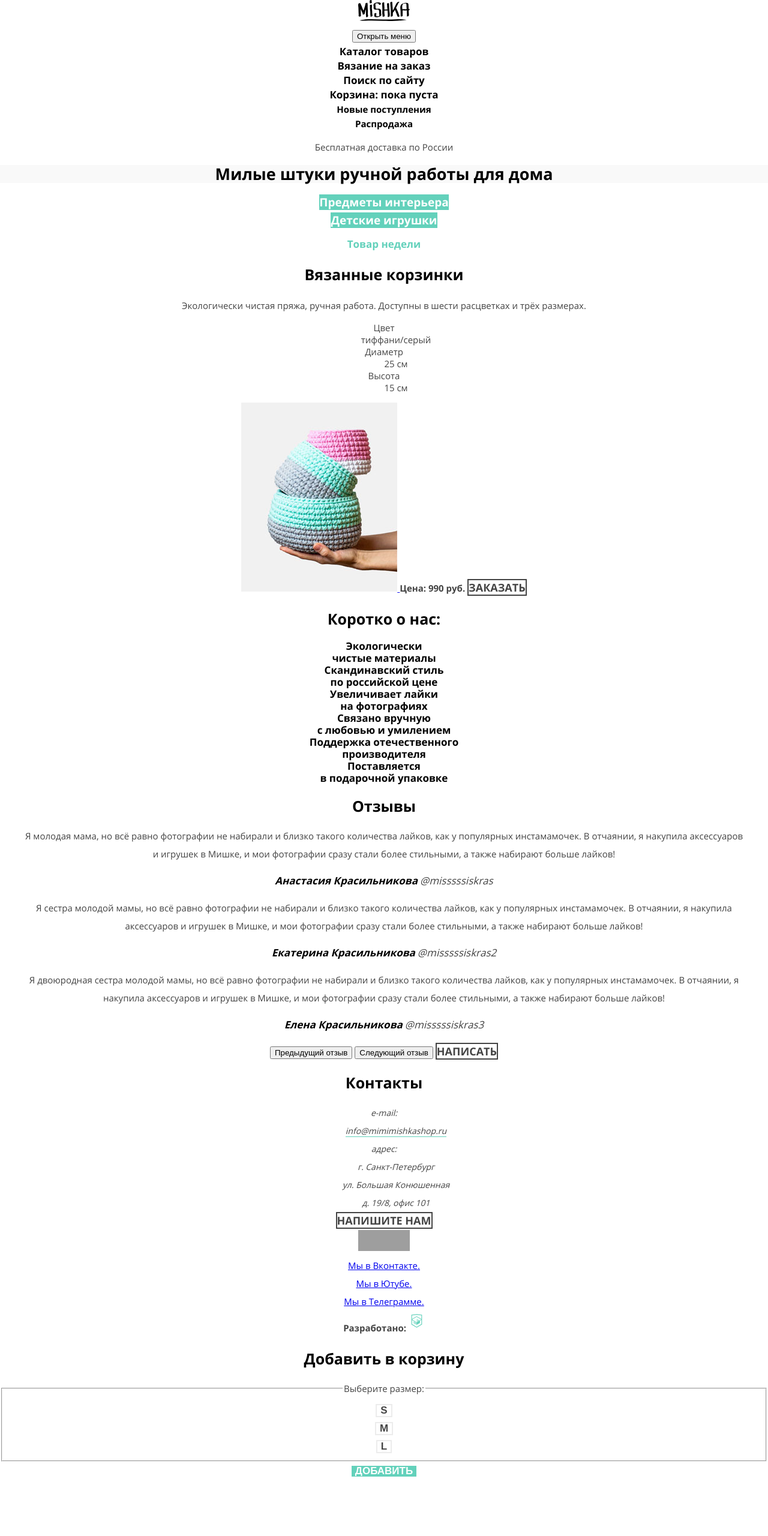
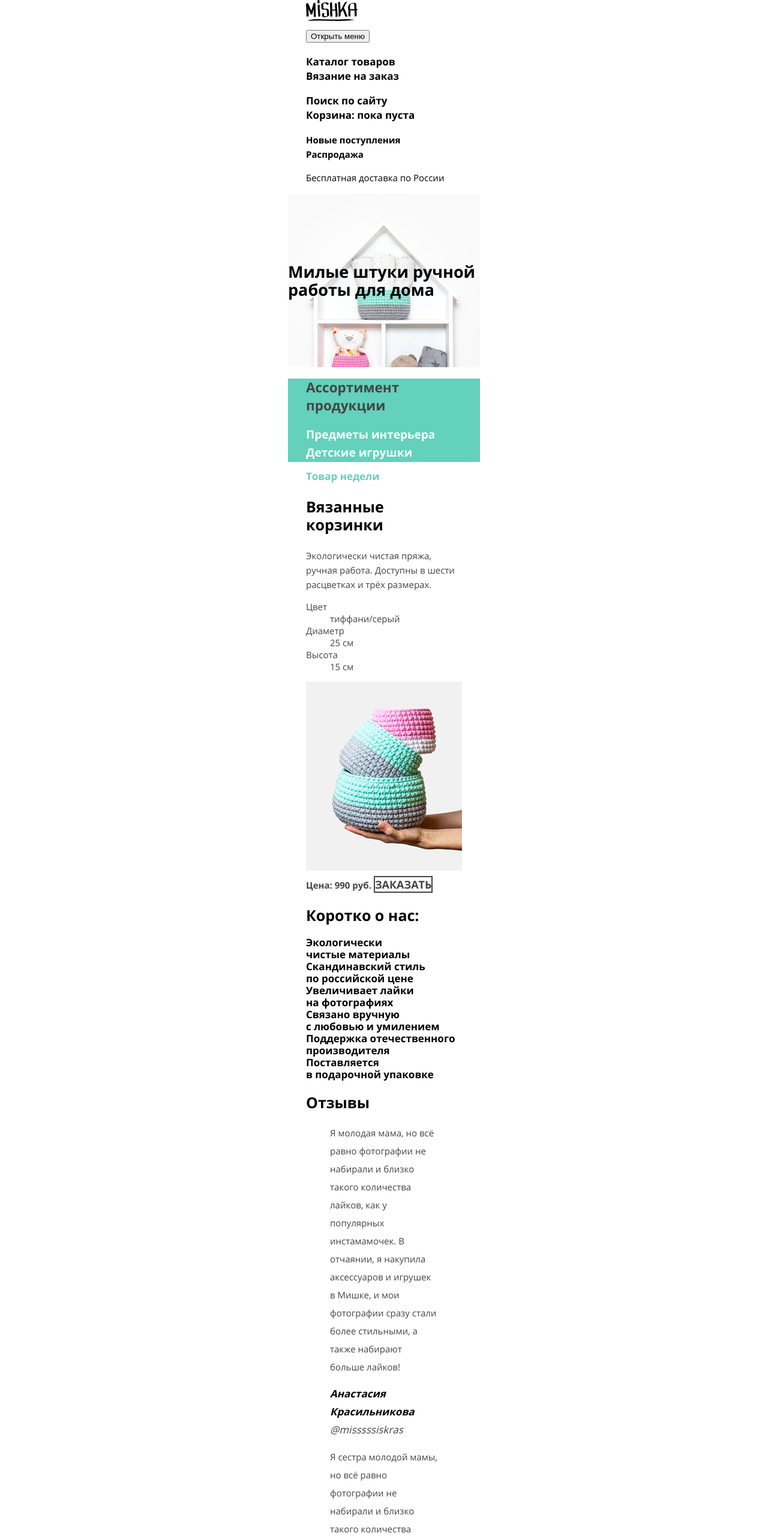
Before and after one commit to htmlacademy-adaptive/2214347-mishka-28, a plain HTML site: page 3/index.html in a window 1280 px wide. Shown: the top 2560 px of the page at 60% size. Before the commit the page ends 2466 px from the top, so only its background shows below. Drawn offline with Linux system fonts and the light colour scheme; grey boxes are pictures that could not be loaded.

Commit message:
:heavy_check_mark: Сборка #3

```diff
--- a/3/css/style.css
+++ b/3/css/style.css
@@ -13,10 +13,22 @@
   font-style: normal;
   font-display: swap;
 }
+body {
+  font-family: "Open Sans", sans-serif;
+  font-size: 15px;
+  line-height: 30px;
+  font-weight: 400;
+  color: #444444;
+}
+
+img {
+  max-width: 100%;
+  height: auto;
+}
+
 .page {
   /* Позиционирование */
   /* Блочная модель */
-  height: 100%;
   /* Типографика */
   /* Оформление */
 }
@@ -24,38 +36,34 @@
 .page__body {
   /* Позиционирование */
   /* Блочная модель */
-  margin: 0;
-  height: 100%;
+  display: grid;
+  grid-template-rows: min-content 1fr min-content;
+  min-height: 100vh;
+  margin: 0 auto;
+  width: 320px;
   /* Типографика */
-  font-size: 15px;
-  font-weight: 400;
-  line-height: 30px;
-  color: #444444;
-  font-family: "Open Sans", sans-serif;
-  text-align: center;
   /* Оформление */
-  background-color: #ffffff;
 }
 
 .page__header {
   /* Позиционирование */
   /* Блочная модель */
+  margin: 0 30px;
+  padding: 0;
   /* Типографика */
   /* Оформление */
 }
 
 .page__footer {
   /* Позиционирование */
-  position: sticky;
-  top: 100vh;
   /* Блочная модель */
+  margin: 0 30px;
+  padding: 0;
   /* Типографика */
   /* Оформление */
 }
 
 .main-header {
-  /* Позиционирование */
-  /* Блочная модель */
   /* Типографика */
   color: #000000;
   /* Оформление */
@@ -70,8 +78,6 @@
 }
 
 .logo {
-  /* Позиционирование */
-  /* Блочная модель */
   /* Типографика */
   text-decoration: none;
   /* Оформление */
@@ -85,8 +91,6 @@
 }
 
 .main-nav {
-  /* Позиционирование */
-  /* Блочная модель */
   /* Типографика */
   /* Оформление */
 }
@@ -108,9 +112,8 @@
 .main-nav__list {
   /* Позиционирование */
   /* Блочная модель */
+  list-style-type: none;
   padding: 0;
-  margin: 0;
-  list-style-type: none;
   /* Типографика */
   /* Оформление */
 }
@@ -118,17 +121,15 @@
 .main-nav__notification {
   /* Позиционирование */
   /* Блочная модель */
-  /* Типографика */
+  line-height: 24px;
   /* Оформление */
 }
 
 .site-list {
-  /* Позиционирование */
-  /* Блочная модель */
   /* Типографика */
   font-size: 17px;
+  line-height: 24px;
   font-weight: 700;
-  line-height: 24px;
   color: #000000;
   /* Оформление */
 }
@@ -141,27 +142,23 @@
 }
 
 .nav-link {
-  /* Позиционирование */
-  /* Блочная модель */
   /* Типографика */
   font-size: 17px;
+  line-height: 24px;
   font-weight: 700;
-  line-height: 24px;
   color: #000000;
   text-decoration: none;
   /* Оформление */
 }
-.nav-link--font-size {
+.nav-link--additional {
   font-size: 15px;
 }
 
 .user-list {
-  /* Позиционирование */
-  /* Блочная модель */
   /* Типографика */
   font-size: 17px;
+  line-height: 24px;
   font-weight: 700;
-  line-height: 24px;
   color: #000000;
   /* Оформление */
 }
@@ -174,12 +171,10 @@
 }
 
 .news-list {
-  /* Позиционирование */
-  /* Блочная модель */
   /* Типографика */
   font-size: 15px;
+  line-height: 24px;
   font-weight: 700;
-  line-height: 24px;
   color: #000000;
   /* Оформление */
 }
@@ -191,27 +186,12 @@
   /* Оформление */
 }
 
-.nav-notification {
-  /* Позиционирование */
-  /* Блочная модель */
-  /* Типографика */
-  font-size: 15px;
-  font-weight: 400;
-  line-height: 24px;
-  color: #444444;
-  /* Оформление */
-}
-
 .main-container {
-  /* Позиционирование */
-  /* Блочная модель */
   /* Типографика */
   /* Оформление */
 }
 
 .hero {
-  /* Позиционирование */
-  /* Блочная модель */
   /* Типографика */
   /* Оформление */
 }
@@ -219,17 +199,13 @@
 .hero__wrapper {
   /* Позиционирование */
   /* Блочная модель */
-  /* Типографика */
-  /* Оформление */
-}
-.hero__wrapper--background-color {
-  /* Позиционирование */
-  /* Блочная модель */
+  margin: 0;
+  padding: 96.5px 0;
   /* Типографика */
   /* Оформление */
   background-color: #f1f1f1;
 }
-.hero__wrapper--background-image {
+.hero__wrapper--main {
   /* Позиционирование */
   /* Блочная модель */
   /* Типографика */
@@ -247,19 +223,13 @@
 }
 
 .title-main {
-  /* Позиционирование */
-  /* Блочная модель */
   /* Типографика */
   font-size: 27px;
-  font-weight: 700;
-  line-height: 30px;
   color: #000000;
   /* Оформление */
 }
 
 .product-range {
-  /* Позиционирование */
-  /* Блочная модель */
   /* Типографика */
   /* Оформление */
 }
@@ -267,16 +237,18 @@
 .product-range__wrapper {
   /* Позиционирование */
   /* Блочная модель */
+  padding: 0 30px;
   /* Типографика */
   /* Оформление */
+  background-color: #63d1bb;
 }
 
 .product-range__list {
   /* Позиционирование */
   /* Блочная модель */
+  list-style-type: none;
+  margin: 0;
   padding: 0;
-  margin: 0;
-  list-style-type: none;
   /* Типографика */
   /* Оформление */
 }
@@ -288,12 +260,10 @@
   /* Оформление */
 }
 .range-link {
-  /* Позиционирование */
-  /* Блочная модель */
   /* Типографика */
   font-size: 19px;
+  line-height: 24px;
   font-weight: 700;
-  line-height: 24px;
   color: #ffffff;
   text-decoration: none;
   /* Оформление */
@@ -301,8 +271,6 @@
 }
 
 .popular-products {
-  /* Позиционирование */
-  /* Блочная модель */
   /* Типографика */
   /* Оформление */
 }
@@ -310,6 +278,7 @@
 .popular-products__wrapper {
   /* Позиционирование */
   /* Блочная модель */
+  margin: 0 30px;
   /* Типографика */
   /* Оформление */
 }
@@ -319,8 +288,8 @@
   /* Блочная модель */
   /* Типографика */
   font-size: 17px;
+  line-height: 20px;
   font-weight: 700;
-  line-height: 20px;
   color: #63d1bb;
   /* Оформление */
 }
@@ -328,9 +297,8 @@
 .popular-products__list {
   /* Позиционирование */
   /* Блочная модель */
+  list-style-type: none;
   padding: 0;
-  margin: 0;
-  list-style-type: none;
   /* Типографика */
   /* Оформление */
 }
@@ -358,19 +326,14 @@
 }
 
 .title-section {
-  /* Позиционирование */
-  /* Блочная модель */
   /* Типографика */
   font-size: 25px;
   font-weight: 700;
-  line-height: 30px;
   color: #000000;
   /* Оформление */
 }
 
 .product-characteristics {
-  /* Позиционирование */
-  /* Блочная модель */
   /* Типографика */
   /* Оформление */
 }
@@ -399,8 +362,6 @@
 }
 
 .product-link {
-  /* Позиционирование */
-  /* Блочная модель */
   /* Типографика */
   /* Оформление */
 }
@@ -418,19 +379,17 @@
   box-sizing: border-box;
   /* Типографика */
   font-size: 18px;
+  line-height: 20px;
   font-weight: 700;
-  line-height: 20px;
   color: #444444;
   text-decoration: none;
   text-transform: uppercase;
   /* Оформление */
   background-color: #ffffff;
-  border: 2px solid #444444;
+  border: 2px solid currentColor;
 }
 
 .about-us {
-  /* Позиционирование */
-  /* Блочная модель */
   /* Типографика */
   /* Оформление */
 }
@@ -438,6 +397,7 @@
 .about-us__wrapper {
   /* Позиционирование */
   /* Блочная модель */
+  margin: 0 30px;
   /* Типографика */
   /* Оформление */
 }
@@ -452,9 +412,9 @@
 .about-us__list {
   /* Позиционирование */
   /* Блочная модель */
+  list-style-type: none;
+  margin: 0;
   padding: 0;
-  margin: 0;
-  list-style-type: none;
   /* Типографика */
   /* Оформление */
 }
@@ -464,14 +424,12 @@
   /* Блочная модель */
   /* Типографика */
   font-size: 17px;
+  line-height: 20px;
   font-weight: 700;
-  line-height: 20px;
   color: #000000;
   /* Оформление */
 }
 .feedback {
-  /* Позиционирование */
-  /* Блочная модель */
   /* Типографика */
   /* Оформление */
 }
@@ -479,6 +437,7 @@
 .feedback__wrapper {
   /* Позиционирование */
   /* Блочная модель */
+  margin: 0 30px;
   /* Типографика */
   /* Оформление */
 }
@@ -493,16 +452,11 @@
 .feedback__list {
   /* Позиционирование */
   /* Блочная модель */
-  padding: 0;
-  margin: 0;
-  list-style-type: none;
   /* Типографика */
   /* Оформление */
 }
 
 .slider {
-  /* Позиционирование */
-  /* Блочная модель */
   /* Типографика */
   /* Оформление */
 }
@@ -515,8 +469,6 @@
 }
 
 .review {
-  /* Позиционирование */
-  /* Блочная модель */
   /* Типографика */
   /* Оформление */
 }
@@ -540,8 +492,8 @@
   /* Блочная модель */
   /* Типографика */
   font-size: 17px;
+  line-height: 24px;
   font-weight: 700;
-  line-height: 24px;
   color: #000000;
   /* Оформление */
 }
@@ -551,15 +503,10 @@
   /* Блочная модель */
   /* Типографика */
   font-size: 17px;
-  font-weight: 400;
-  line-height: 30px;
-  color: #444444;
   /* Оформление */
 }
 
 .toggles {
-  /* Позиционирование */
-  /* Блочная модель */
   /* Типографика */
   /* Оформление */
 }
@@ -579,14 +526,14 @@
 }
 
 .contacts {
-  /* Позиционирование */
-  /* Блочная модель */
   /* Типографика */
   /* Оформление */
 }
+
 .contacts__wrapper {
   /* Позиционирование */
   /* Блочная модель */
+  margin: 0 30px;
   /* Типографика */
   /* Оформление */
 }
@@ -603,17 +550,12 @@
   /* Блочная модель */
   /* Типографика */
   font-size: 14px;
-  font-weight: 400;
-  line-height: 30px;
-  color: #444444;
   /* Оформление */
 }
 
 .contacts__list {
   /* Позиционирование */
   /* Блочная модель */
-  padding: 0;
-  margin: 0;
   list-style-type: none;
   /* Типографика */
   /* Оформление */
@@ -638,8 +580,6 @@
   /* Блочная модель */
   /* Типографика */
   font-size: 14px;
-  font-weight: 400;
-  line-height: 30px;
   color: #444444;
   /* Оформление */
   text-decoration: none;
@@ -647,8 +587,6 @@
 }
 
 .main-footer {
-  /* Позиционирование */
-  /* Блочная модель */
   /* Типографика */
   /* Оформление */
 }
@@ -663,8 +601,6 @@
 .main-footer__social {
   /* Позиционирование */
   /* Блочная модель */
-  padding: 0;
-  margin: 0;
   list-style-type: none;
   /* Типографика */
   /* Оформление */
@@ -678,8 +614,6 @@
 }
 
 .social {
-  /* Позиционирование */
-  /* Блочная модель */
   /* Типографика */
   /* Оформление */
 }
@@ -717,8 +651,6 @@
 }
 
 .copyright {
-  /* Позиционирование */
-  /* Блочная модель */
   /* Типографика */
   /* Оформление */
 }
@@ -746,8 +678,6 @@
 }
 
 .modal {
-  /* Позиционирование */
-  /* Блочная модель */
   /* Типографика */
   /* Оформление */
 }
@@ -755,6 +685,7 @@
 .modal__wrapper {
   /* Позиционирование */
   /* Блочная модель */
+  margin: 28.5px 30px 46px 30px;
   /* Типографика */
   /* Оформление */
 }
@@ -766,77 +697,78 @@
   /* Оформление */
 }
 
-.modal-content {
+.choose-form {
+  /* Типографика */
+  /* Оформление */
+}
+
+.choose-form__group {
   /* Позиционирование */
   /* Блочная модель */
   /* Типографика */
   /* Оформление */
 }
 
-.modal-form {
+.choose-form__title {
   /* Позиционирование */
   /* Блочная модель */
   /* Типографика */
   /* Оформление */
 }
 
-.modal-form__group {
+.choose-form__list {
+  /* Позиционирование */
+  /* Блочная модель */
+  list-style-type: none;
+  /* Типографика */
+  /* Оформление */
+}
+
+.choose-form__item {
   /* Позиционирование */
   /* Блочная модель */
   /* Типографика */
   /* Оформление */
 }
 
-.modal-form__title {
+.choose-form__item-toggle {
   /* Позиционирование */
   /* Блочная модель */
   /* Типографика */
   /* Оформление */
 }
 
-.modal-form__list {
-  /* Позиционирование */
-  /* Блочная модель */
-  padding: 0;
-  margin: 0;
-  list-style-type: none;
-  /* Типографика */
-  /* Оформление */
-}
-
-.modal-form__item {
+.choose-form__item-label {
   /* Позиционирование */
   /* Блочная модель */
   /* Типографика */
-  /* Оформление */
-}
-
-.button-modal {
-  /* Позиционирование */
-  /* Блочная модель */
-  box-sizing: border-box;
-  /* Типографика */
   font-size: 17px;
+  line-height: 16px;
   font-weight: 700;
-  line-height: 16px;
-  color: #444444;
   text-transform: uppercase;
   /* Оформление */
   background-color: #ffffff;
   border: 2px solid rgba(68, 68, 68, 0.1);
   cursor: pointer;
 }
-.button-modal--background {
+
+.choose-form__button {
+  /* Позиционирование */
+  /* Блочная модель */
+  box-sizing: border-box;
   /* Типографика */
+  font-size: 17px;
+  line-height: 16px;
+  font-weight: 700;
   color: #ffffff;
+  text-transform: uppercase;
   /* Оформление */
   background-color: #63d1bb;
   border: none;
+  cursor: pointer;
 }
 
 .catalog-products {
-  /* Позиционирование */
-  /* Блочная модель */
   /* Типографика */
   /* Оформление */
 }
@@ -844,6 +776,7 @@
 .catalog-products__wrapper {
   /* Позиционирование */
   /* Блочная модель */
+  margin: 30px;
   /* Типографика */
   /* Оформление */
 }
@@ -851,9 +784,9 @@
 .catalog-products__list {
   /* Позиционирование */
   /* Блочная модель */
+  list-style-type: none;
+  margin: 0;
   padding: 0;
-  margin: 0;
-  list-style-type: none;
   /* Типографика */
   /* Оформление */
 }
@@ -892,8 +825,8 @@
   /* Блочная модель */
   /* Типографика */
   font-size: 17px;
+  line-height: 24px;
   font-weight: 700;
-  line-height: 24px;
   color: #000000;
   /* Оформление */
 }
@@ -910,9 +843,8 @@
   /* Позиционирование */
   /* Блочная модель */
   /* Типографика */
-  font-size: 15px;
+  line-height: 24px;
   font-weight: 700;
-  line-height: 24px;
   color: #000000;
   /* Оформление */
 }
@@ -925,8 +857,6 @@
 }
 
 .production-process {
-  /* Позиционирование */
-  /* Блочная модель */
   /* Типографика */
   /* Оформление */
 }
@@ -934,6 +864,8 @@
 .production-process__wrapper {
   /* Позиционирование */
   /* Блочная модель */
+  margin: 0 30px;
+  padding: 21.5px 0 33px 0;
   /* Типографика */
   /* Оформление */
 }
@@ -943,8 +875,8 @@
   /* Блочная модель */
   /* Типографика */
   font-size: 17px;
+  line-height: 24px;
   font-weight: 700;
-  line-height: 24px;
   color: #000000;
   /* Оформление */
 }
@@ -967,15 +899,11 @@
   /* Блочная модель */
   /* Типографика */
   font-size: 13px;
-  font-weight: 400;
   line-height: 24px;
-  color: #444444;
   /* Оформление */
 }
 
 .form {
-  /* Позиционирование */
-  /* Блочная модель */
   /* Типографика */
   /* Оформление */
 }
@@ -983,6 +911,7 @@
 .form__wrapper {
   /* Позиционирование */
   /* Блочная модель */
+  margin: 0 30px 55px;
   /* Типографика */
   /* Оформление */
 }
@@ -992,15 +921,11 @@
   /* Блочная модель */
   /* Типографика */
   font-size: 13px;
-  font-weight: 400;
   line-height: 24px;
-  color: #444444;
   /* Оформление */
 }
 
 .form-filters {
-  /* Позиционирование */
-  /* Блочная модель */
   /* Типографика */
   /* Оформление */
 }
@@ -1017,8 +942,8 @@
   /* Блочная модель */
   /* Типографика */
   font-size: 17px;
+  line-height: 16px;
   font-weight: 700;
-  line-height: 16px;
   color: #63d1bb;
   /* Оформление */
 }
@@ -1026,8 +951,6 @@
 .form-filters__list {
   /* Позиционирование */
   /* Блочная модель */
-  padding: 0;
-  margin: 0;
   list-style-type: none;
   /* Типографика */
   /* Оформление */
@@ -1045,9 +968,7 @@
   /* Блочная модель */
   /* Типографика */
   font-size: 14px;
-  font-weight: 400;
   line-height: 16px;
-  color: #444444;
   /* Оформление */
 }
 
@@ -1056,13 +977,18 @@
   /* Блочная модель */
   /* Типографика */
   font-size: 17px;
+  line-height: 16px;
   font-weight: 700;
-  line-height: 16px;
   color: #444444;
   /* Оформление */
 }
 
 .control {
+  /* Типографика */
+  /* Оформление */
+}
+
+.control__toggle {
   /* Позиционирование */
   /* Блочная модель */
   /* Типографика */
@@ -1074,22 +1000,13 @@
   /* Блочная модель */
   /* Типографика */
   font-size: 17px;
+  line-height: 18px;
   font-weight: 700;
-  line-height: 18px;
   color: #000000;
   /* Оформление */
 }
 
-.control-toggle {
-  /* Позиционирование */
-  /* Блочная модель */
-  /* Типографика */
-  /* Оформление */
-}
-
 .control-field {
-  /* Позиционирование */
-  /* Блочная модель */
   /* Типографика */
   /* Оформление */
 }
--- a/3/index.html
+++ b/3/index.html
@@ -50,30 +50,32 @@
 
         <ul class="main-nav__list news-list news-list--hidden">
           <li class="news-list__item">
-            <a class="nav-link nav-link--font-size" href="#!">
+            <a class="nav-link nav-link--additional" href="#!">
               Новые поступления
             </a>
           </li>
           <li class="news-list__item">
-            <a class="nav-link nav-link--font-size" href="#!">
+            <a class="nav-link nav-link--additional" href="#!">
               Распродажа
             </a>
           </li>
         </ul>
 
-        <p class="main-nav__notification nav-notification nav-notification--hidden">Бесплатная доставка по России</p>
+        <p class="main-nav__notification main-nav__notification--hidden">Бесплатная доставка по России</p>
       </div>
     </nav>
   </header>
 
   <main class="main-container">
     <header class="hero">
-      <div class="hero__wrapper hero__wrapper--background-color hero__wrapper--background-image">
+      <div class="hero__wrapper hero__wrapper--main">
         <h1 class="hero__title title-main">Милые штуки ручной работы для дома</h1>
       </div>
     </header>
 
-    <section class="product-range product-range__wrapper">
+    <section class="product-range">
+      <div class="product-range__wrapper">
+        <h2 class="visually-hidden">Ассортимент продукции</h2>
         <ul class="product-range__list">
           <li class="product-range__item product-range__item--interior-accessories">
             <a class="product-range__link range-link" href="#!" >Предметы интерьера</a>
@@ -82,6 +84,7 @@
             <a class="product-range__link range-link" href="#!" >Детские игрушки</a>
           </li>
         </ul>
+      </div>
     </section>
 
     <section class="popular-products">
@@ -121,7 +124,7 @@
               </div>
             </dl>
             <a class="product-link" href="#!">
-              <img class="product-link__image" src="./img/weekly_product.jpg" width="260" height="315" alt="Вязаные корзинки.">
+              <img class="product-link__image" src="img/weekly_product.jpg" width="260" height="315" alt="Вязаные корзинки.">
             </a>
             <b class="product-price">Цена: 990 руб.</b>
             <a class="button" href="#!">Заказать</a>
@@ -215,7 +218,7 @@
       </div>
     </section>
 
-    <section class="contacts contacts--icon-flag">
+    <section class="contacts">
       <div class="contacts__wrapper">
         <h2 class="contacts__title title-section">Контакты</h2>
         <address class="contacts__address">
@@ -268,31 +271,34 @@
     <div class="main-footer__copyright copyright">
       <b class="copyright__text">Разработано:</b>
       <a class="copyright__link" href="https://htmlacademy.ru/intensive/adaptive">
-        <svg class="copyright__image" aria-hidden="true" focusable="false" xmlns="http://www.w3.org/2000/svg" viewBox="0 0 60 60" width="27" height="35" fill="none" role="img"
+        <svg class="copyright__image" focusable="false" xmlns="http://www.w3.org/2000/svg" viewBox="0 0 60 60" width="27" height="35" fill="none" role="img"
         aria-label="Логотип HTML Academy"><path d="M30.2 5H30L10.3 7.1v36.2L30 55l19.7-11.7V7.1L30.2 5zm17 36.8L30 52 12.8 41.8V27l17.1 10.2V39l-11.7-7v1.8L30 40.9v1.9l-11.8-7v1.8l11.8 7 11.9-7.1v-7.6l5.3-3.2v15.1zm-.1-17-4.7 2.8-2.2 1.3-10.3-6.1v1.8l8.8 5.3h-.1l-.2.1-1.3.7-7.3-4.3v1.8l5.8 3.4-1.4.9-4.3-2.6v1.8l2.9 1.7-2.9 1.7-17-10.1 17-10.2 17.2 10zm.1-1.8L29.9 12.8 12.8 23V9.4L30 7.6l17.2 1.8V23z"/></svg>
       </a>
     </div>
   </footer>
 
   <div class="modal">
-    <section class="modal-content modal__wrapper">
+    <section class="modal__wrapper">
       <h2 class="modal__title title-section">Добавить в корзину</h2>
-      <form class="modal-form" action="https://echo.htmlacademy.ru/" method="post">
-        <fieldset class="modal-form__group">
-          <legend class="modal-form__title">Выберите размер:</legend>
-          <ol class="modal-form__list">
-            <li class="modal-form__item">
-              <button class="button-modal" type="button" name="size" value="S">S</button>
+      <form class="choose-form" action="https://echo.htmlacademy.ru/" method="post">
+        <fieldset class="choose-form__group">
+          <legend class="choose-form__title">Выберите размер:</legend>
+          <ol class="choose-form__list">
+            <li class="choose-form__item">
+              <input class="choose-form__item-toggle visually-hidden" id="choose-s" type="radio" name="size" value="S" checked>
+              <label class="choose-form__item-label" for="choose-s">S</label>
             </li>
-            <li class="modal-form__item">
-              <button class="button-modal" type="button" name="size" value="M">M</button>
+            <li class="choose-form__item">
+              <input class="choose-form__item-toggle visually-hidden" id="choose-m" type="radio" name="size" value="M">
+              <label class="choose-form__item-label" for="choose-m">M</label>
             </li>
-            <li class="modal-form__item">
-              <button class="button-modal" type="button" name="size" value="L">L</button>
+            <li class="choose-form__item">
+              <input class="choose-form__item-toggle visually-hidden" id="choose-l" type="radio" name="size" value="L">
+              <label class="choose-form__item-label" for="choose-l">L</label>
             </li>
           </ol>
         </fieldset>
-        <button class="button-modal button-modal--background" type="submit">Добавить</button>
+        <button class="choose-form__button" type="submit">Добавить</button>
       </form>
     </section>
   </div>
```
Also changed, not shown: 3/catalog.html (+20 -17 lines), 3/form.html (+12 -12 lines), 3/img/production_process.jpg (added), 1 other file.
